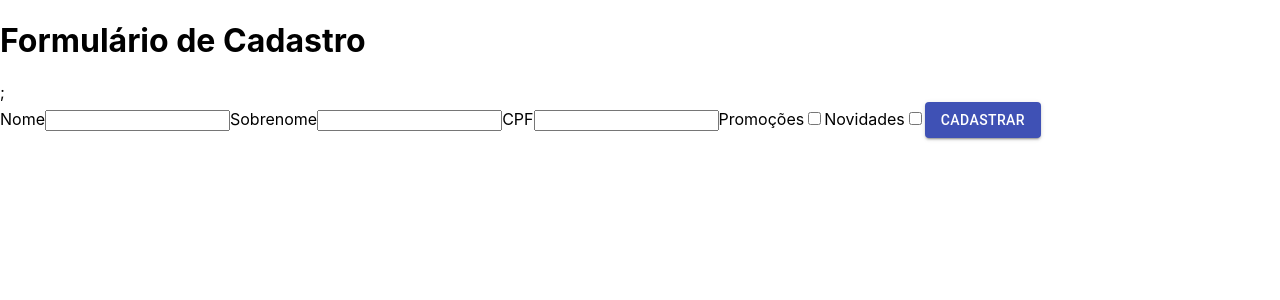
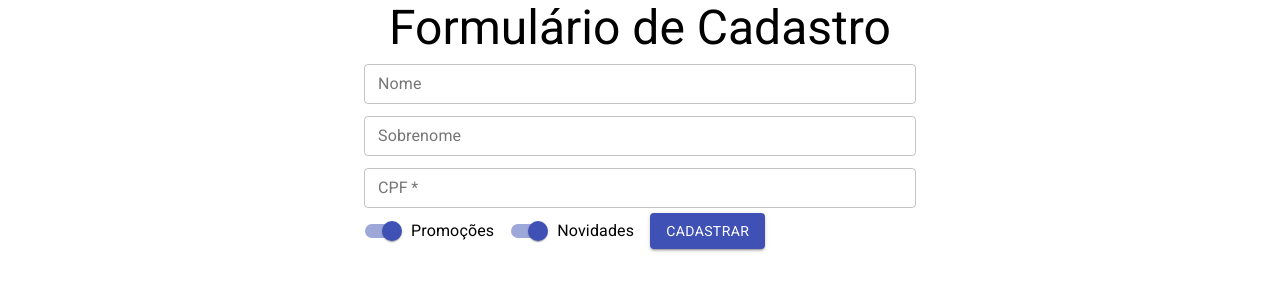
Before and after one commit to maulru/function_components, a React (Create React App) app: page / in a window 1280 px wide. Shown: the top 300 px of the page. Built offline with nearby package versions, Linux system fonts and the light colour scheme.

Commit message:
Implementando MaterialUI

```diff
--- a/package.json
+++ b/package.json
@@ -7,6 +7,7 @@
     "@testing-library/jest-dom": "^4.2.4",
     "@testing-library/react": "^9.5.0",
     "@testing-library/user-event": "^7.2.1",
+    "fontsource-roboto": "^3.0.3",
     "react": "^16.13.1",
     "react-dom": "^16.13.1",
     "react-scripts": "3.4.3"
--- a/src/App.js
+++ b/src/App.js
@@ -1,14 +1,18 @@
 import React, { Component, Fragment } from "react";
 import "./App.css";
 import FormularioCadastro from "./components/FormularioCadastro/FormularioCadastro";
+import { Container, Typography } from "@material-ui/core";
+import 'fontsource-roboto';
 
 class App extends Component {
   render() {
     return (
-      <Fragment>
-        <h1>Formulário de Cadastro</h1>;
+      <Container component="article" maxWidth="sm">
+        <Typography variant="h3" component="h1" align="center">
+          Formulário de Cadastro
+        </Typography>
         <FormularioCadastro />
-      </Fragment>
+      </Container>
     );
   }
 }
--- a/src/components/FormularioCadastro/FormularioCadastro.jsx
+++ b/src/components/FormularioCadastro/FormularioCadastro.jsx
@@ -1,19 +1,44 @@
 import React from "react";
-import Button from "@material-ui/core/Button";
+import { TextField, Button, Switch, FormControlLabel } from "@material-ui/core";
 
 function FormularioCadastro() {
   return (
     <form>
-      <label>Nome</label>
-      <input type="text"></input>
-      <label>Sobrenome</label>
-      <input type="text"></input>
-      <label>CPF</label>
-      <input type="text"></input>
-      <label>Promoções</label>
-      <input type="checkbox"></input>
-      <label>Novidades</label>
-      <input type="checkbox"></input>
+      <TextField
+        id="nome"
+        label="Nome"
+        variant="outlined"
+        fullWidth
+        margin="dense"
+      />
+
+      <TextField
+        id="sobrenome"
+        label="Sobrenome"
+        variant="outlined"
+        margin="dense"
+        fullWidth
+      />
+
+      <TextField
+        id="cpf"
+        label="CPF"
+        variant="outlined"
+        required="true"
+        margin="dense"
+        fullWidth
+      />
+
+      <FormControlLabel
+        label="Promoções"
+        control={<Switch name="promocoes" defaultChecked color="primary" />}
+      />
+
+      <FormControlLabel
+        label="Novidades"
+        control={<Switch name="novidades" defaultChecked color="primary" />}
+      />
+
       <Button type="submit" variant="contained" color="primary">
         Cadastrar
       </Button>
```
Also changed, not shown: src/index.js (+5 -6 lines), 1 other file (tests, documents, lock files or other folders).
